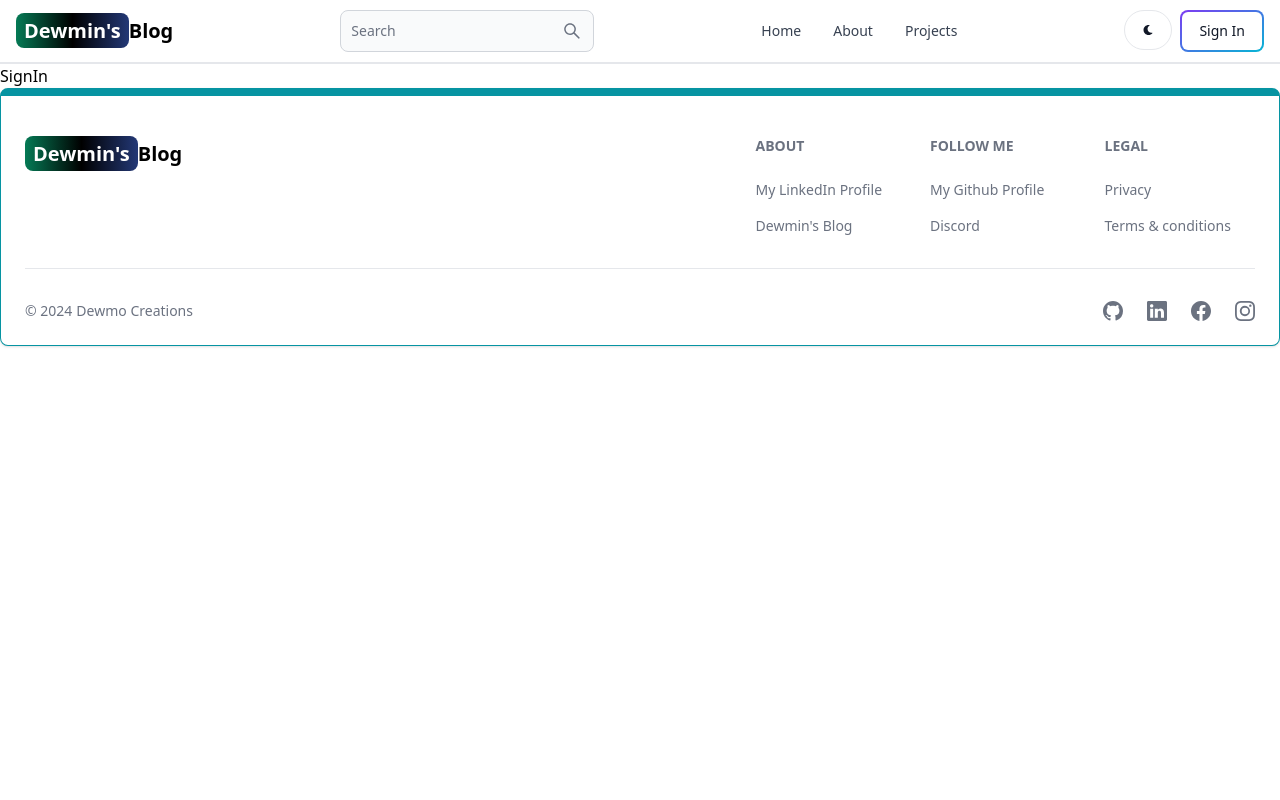
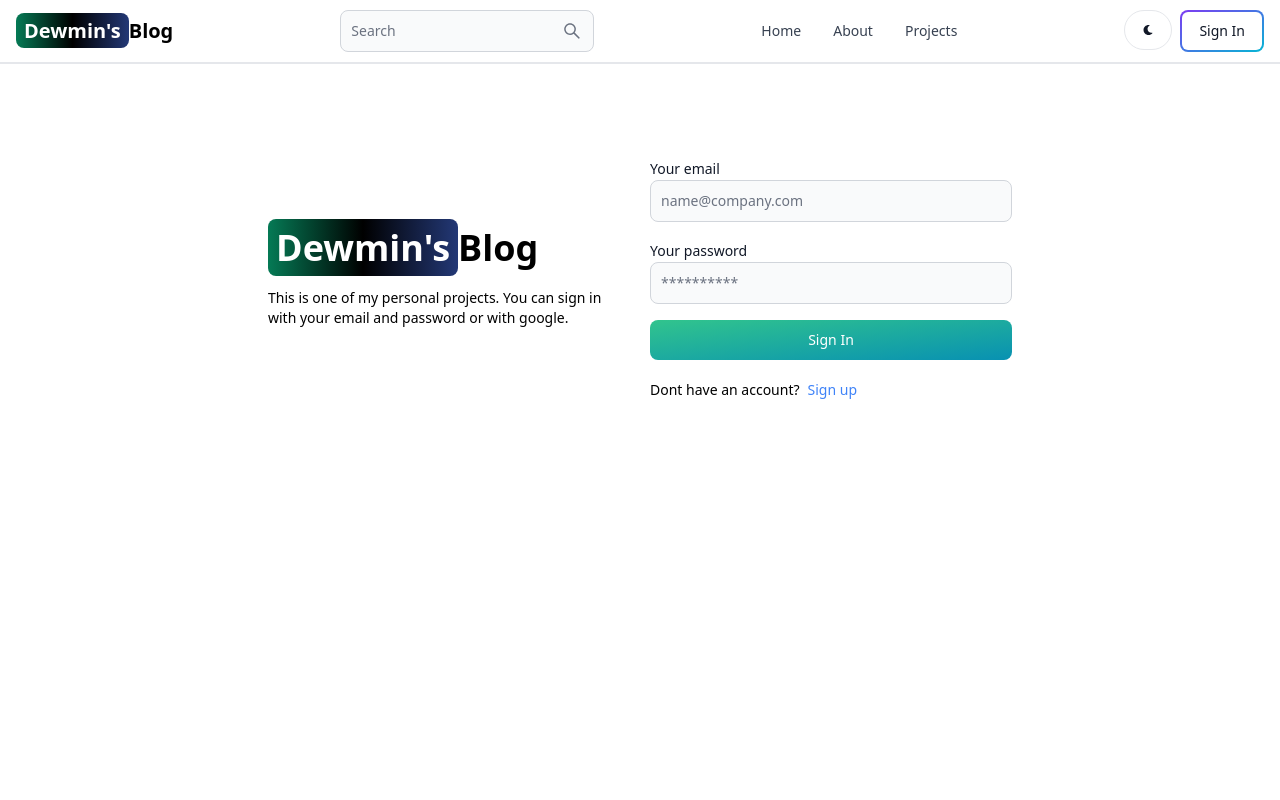
Before and after one commit to imeshaDewmin/Mern-blog, a React (Vite) app in the folder client/: page /signin in a window 1280 px wide. Shown: the top 800 px of the page. Built offline with nearby package versions, Linux system fonts and the light colour scheme.

Commit message:
Complete signin page functionality

```diff
--- a/client/src/pages/SignIn.jsx
+++ b/client/src/pages/SignIn.jsx
@@ -1,7 +1,119 @@
-import React from 'react'
+import { Alert, Button, Label, Spinner, TextInput } from 'flowbite-react';
+import { useState } from 'react'
+import { Link, useNavigate } from 'react-router-dom';
 
 export default function SignIn() {
+
+  const [formData, setFormData] = useState({});
+  const [errorMessage, setErrorMessage] = useState(null);
+  const [loading, setLoading] = useState(false);
+  const navigate = useNavigate();
+  const handleChange = (e) => {
+    setFormData({ ...formData, [e.target.id]: e.target.value.trim() })
+  };
+  const handleSubmit = async (e) => {
+    e.preventDefault();
+    if (!formData.email || !formData.password) {
+      return setErrorMessage('Please fill out all fields!');
+    }
+    try {
+      setLoading(true);
+      setErrorMessage(null);
+      const res = await fetch('/api/auth/signin', {
+        method: 'POST',
+        headers: { 'Content-Type': 'application/json' },
+        body: JSON.stringify(formData),
+      });
+      const data = await res.json();
+      if (data.success === false) {
+        return setErrorMessage(data.message);
+      }
+      setLoading(false);
+      if (res.ok) {
+        navigate('/');
+      }
+    }
+    catch (error) {
+      setErrorMessage(error.message);
+      setLoading(false);
+
+    }
+  }
   return (
-    <div>SignIn</div>
+    <div className='min-h-screen mt-20'>
+      <div className='flex p-3 max-w-3xl mx-auto flex-col md:flex-row
+      md: items-center gap-5'>
+
+        {/*left*/}
+        <div className="flex-1">
+          <Link to="/" className='font-bold dark:text-white text-4xl'>
+            <span className='px-2 py-1 bg-gradient-to-r from-green-600 via-black to-blue-900 rounded-lg text-white'>Dewmin's</span>
+            Blog
+          </Link>
+
+
+          <p className='text-sm mt-5'>
+            This is one of my personal projects. You can sign in with your email and password
+            or with google.
+          </p>
+        </div>
+
+        {/*right*/}
+        <div className='flex-1'>
+          <form className='flex flex-col gap-4' onSubmit={handleSubmit}>
+
+            <div>
+              <Label value='Your email' />
+              <TextInput
+                type='email'
+                placeholder='name@company.com'
+                id='email'
+                onChange={handleChange}
+              />
+            </div>
+
+            <div>
+              <Label value='Your password' />
+              <TextInput
+                type='password'
+                placeholder='**********'
+                id='password'
+                onChange={handleChange}
+              />
+            </div>
+
+            <Button gradientDuoTone='greenToBlue' type='submit' disabled={loading}>
+              {
+                loading ? (
+                  <>
+                    <Spinner size='sm' />
+                    <span className='pl-2'>Loading...</span>
+                  </>
+                ) : ('Sign In'
+                )}
+            </Button>
+
+
+          </form>
+          <div className='flex gap-2 text-sm mt-5'>
+            <span>Dont have an account?</span>
+            <Link to='/signup' className='text-blue-500'> Sign up</Link>
+          </div>
+          {
+            errorMessage && (
+              <Alert className='mt-5' color='failure'>
+                {errorMessage}
+              </Alert>
+            )
+          }
+
+        </div>
+
+
+
+      </div>
+
+    </div>
   )
+
 }
```
